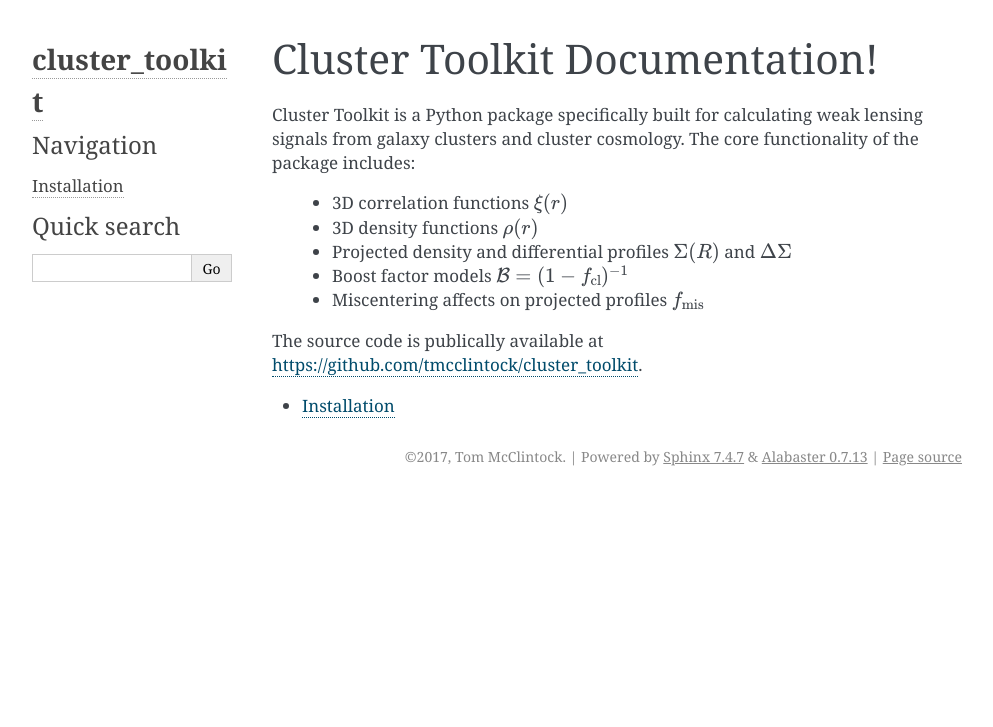
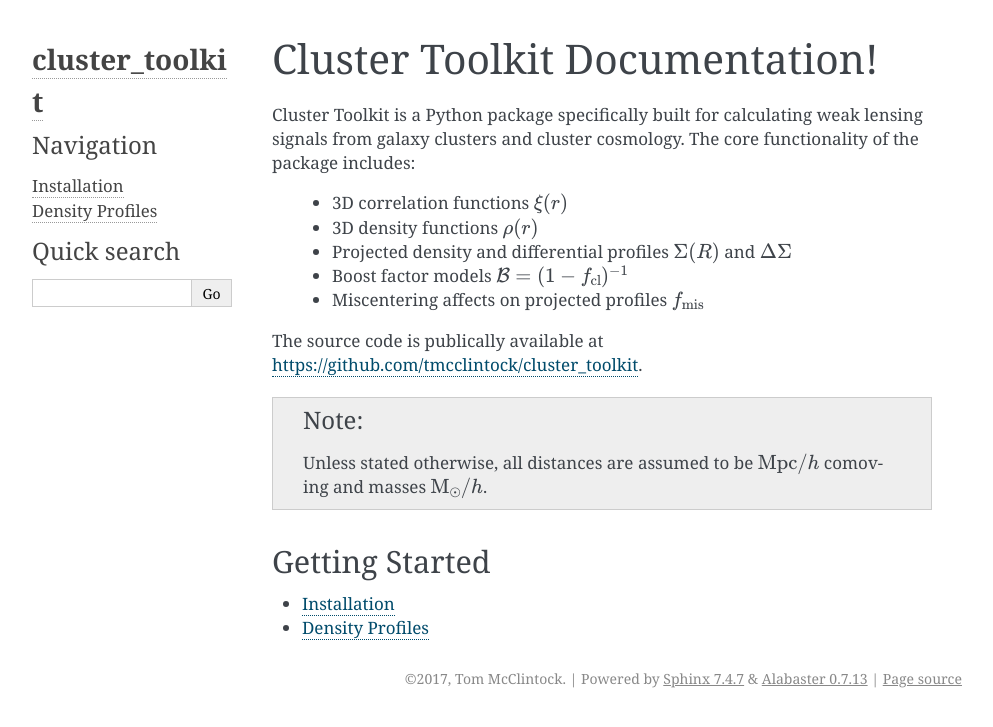
Before and after one commit to tmcclintock/cluster_toolkit, a Sphinx documentation site: the page built from docs/index.rst, in a window 1280 px wide. Shown: the top 727 px of the page, without its empty margins (148-1141 px from the left). Built offline with Sphinx 7.4.7, drawn with Linux system fonts in a browser that asks for light colours.

Commit message:
More docs.

```diff
--- /dev/null
+++ b/docs/density_profiles.rst
@@ -0,0 +1,5 @@
+============
+Density Profiles
+============
+
+Still working on this!
--- a/docs/index.rst
+++ b/docs/index.rst
@@ -12,7 +12,15 @@ The core functionality of the package includes:
 
 The source code is publically available at https://github.com/tmcclintock/cluster_toolkit.
 
+.. note::
+   Unless stated otherwise, all distances are assumed to be :math:`{\rm Mpc}/h` comoving and masses :math:`{\rm M}_\odot/h`.
+
+***************
+Getting Started
+***************
+
 .. toctree::
    :maxdepth: 1
 
    installation
+   density_profiles
```
